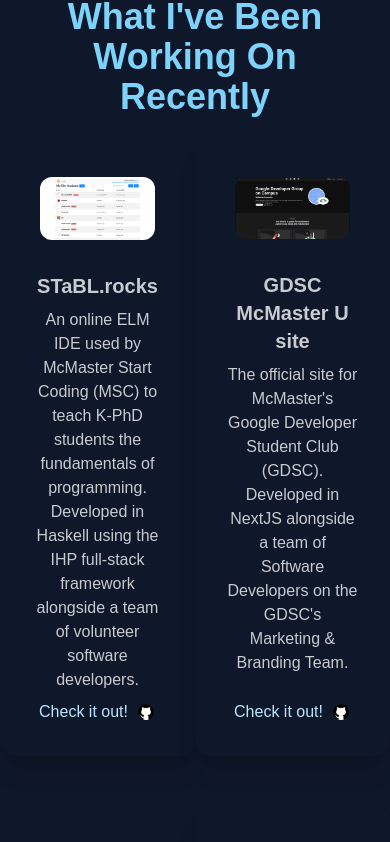
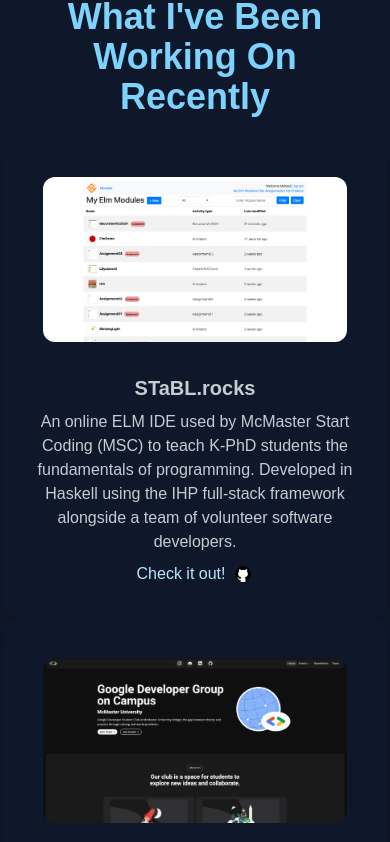
Before and after one commit to JosephMaltese/PortfolioSite, a Next.js app: page / in a window 390 px wide. Shown: the part 927-1769 px from the top of the page. Built offline with nearby package versions, Linux system fonts and the light colour scheme; grey boxes are pictures that could not be loaded.

Commit message:
Styling changes + added experience

```diff
--- a/app/components/Card.tsx
+++ b/app/components/Card.tsx
@@ -2,7 +2,7 @@
 
 const Card = ({ imageName, title, description, link }: { imageName: string, title: string, description: string, link: string }) => {
   return (
-    <div className="card bg-base-100 w-96 shadow-xl" style={{width: '700px'}}>
+    <div className="card bg-base-100 w-96 shadow-xl lg:w-[600px]" style={{minWidth: '300px'}}>
         <figure className="px-10 pt-10">
             <img
             src={imageName}
--- a/app/components/Experience.tsx
+++ b/app/components/Experience.tsx
@@ -12,13 +12,15 @@
           {
             title: "2025", content: (
               <div>
-                <ExperienceItem organizationName='Google Developer Student Club | McMaster University' role="Software Developer - Marketing & Branding Team" description='Works with a team of software developers and designers to build and maintain the club&apos;s new website for its 2025 rebranding. Uses the Next.js framework to deliver a modern and performant web experience.' date="January 2025 - Present" imageName='gdsc_logo.png'/>
+                <ExperienceItem organizationName='Fondation STaBL Foundation' role="Research Intern" description='Contributing to the design and development of a software project focused on improving computing education, under the
+supervision of Dr. Christopher Anand.' date="April 2025 - August 2025" imageName='fondation_stabl_foundation_logo.jpeg'/>
+                <ExperienceItem organizationName='Google Developer Student Club | McMaster University' role="Web Developer - Marketing & Branding Team" description='Worked with a team of software developers and designers to build and maintain the club&apos;s new website for its 2025 rebranding. Used the Next.js framework to deliver a modern and performant web experience.' date="January 2025 - April 2025" imageName='gdsc_logo.png'/>
               </div>
             )
           },
           { title:"2024", content: (
             <div>
-              <ExperienceItem organizationName='McMaster Start Coding | McMaster University' role="Software Architecture Team Member" description='Works with a team of volunteer software developers to maintain and develop the STaBL.rocks web application, which is used by McMaster Start Coding to teach K-PhD students the fundamentals of programming. Utilizes scrum methodologies. Uses the full-stack Haskell web framework, IHP.' date="September 2024-Present" imageName='mcmasterStartCoding.jpg'/>
+              <ExperienceItem organizationName='McMaster Start Coding | McMaster University' role="Full-Stack Developer" description='Works with a team of volunteer software developers to maintain and develop the STaBL.rocks web application, which is used by McMaster Start Coding to teach K-PhD students the fundamentals of programming. Utilizes scrum methodologies. Uses the full-stack Haskell web framework, IHP.' date="September 2024-Present" imageName='mcmasterStartCoding.jpg'/>
               <ExperienceItem organizationName='HammerHacks | McMaster University' role="Technical Mentor" description='Helped students brainstorm creative project ideas which fit the theme of the hackathon. Gave suggestions for which technologies could help them achieve their goals. Assisted with any technical issues that students faced throughout the course of the competition.' date="November 23, 2024" imageName='hammerHacks.webp'/>
             </div>
           ) },
--- a/app/components/Footer.tsx
+++ b/app/components/Footer.tsx
@@ -4,7 +4,7 @@
 const Footer = () => {
   return (
     <div className="flex flex-row justify-between mb-11 mt-14">
-      <p className='ml-14 mr-5'>Copyright © 2024 Joseph Maltese</p>
+      <p className='ml-14 mr-5'>Copyright © 2025 Joseph Maltese</p>
       <div className="flex flex-row mr-14">
         <SocialButton imageName="GithubSocialicon4.png" link="https://github.com/JosephMaltese"/>
         <SocialButton imageName="icons8-linkedin-64.png" link="https://www.linkedin.com/in/josephmaltese/"/>
--- a/app/components/LandingContent.tsx
+++ b/app/components/LandingContent.tsx
@@ -1,29 +1,4 @@
 import React from 'react'
-
-// const LandingContent = () => {
-//   return (
-//     <>
-//         <div className="hero bg-base-200 min-h-screen">
-//             <div className="hero-content flex-col lg:flex-row-reverse">
-//                 <img
-//                 src="/selfPortrait.jpg"
-//                 className="w-[70%] h-auto max-w-[80%] rounded-lg shadow-2xl md:w-[30%] md:h-[50%]" />
-//                 <div>
-//                 <h1 className="text-5xl font-bold">Hi, I&apos;m <span className="text-sky-300">Joseph Maltese</span></h1>
-//                 <p className="py-6">
-//                   A second-year Computer Science (BASc) Co-op student at McMaster University with a passion for coding and software development. I love to learn and explore new technologies, with particular
-//                   interest in full-stack development and artificial intelligence. As a member of the Software Architecture team for McMaster
-//                   Start Coding, I help develop the STaBL.rocks web application in Haskell, which is used to teach programming fundamentals
-//                   to K-PhD students. I actively participate in hackathons, where I enjoy collaborating with others to solve challenging problems
-//                   and build innovative projects.
-//                 </p>
-//                 </div>
-//             </div>
-//         </div>
-
-//     </>
-//   )
-// }
 
 const LandingContent = () => {
   return (
@@ -33,7 +8,7 @@
               <div className='justify-center'>
                 <h1 className="text-4xl sm:text-5xl font-bold px-5">Hi, I&apos;m <span className="text-sky-300">Joseph Maltese</span></h1>
                 <p className="py-10 px-5">
-                  A second-year Computer Science (BASc) Co-op student at McMaster University with a passion for coding and software development. I love to learn and explore new technologies, with particular
+                  An incoming third-year Computer Science (BASc) Co-op student at McMaster University with a passion for coding and software development. I love to learn and explore new technologies, with particular
                   interest in full-stack development and artificial intelligence. As a member of the Software Architecture team for McMaster
                   Start Coding, I help develop the STaBL.rocks web application in Haskell, which is used to teach programming fundamentals
                   to K-PhD students. I actively participate in hackathons, where I enjoy collaborating with others to solve challenging problems
--- a/app/components/Projects.tsx
+++ b/app/components/Projects.tsx
@@ -8,16 +8,16 @@
             <h2 className="text-sky-300 text-4xl sm:text-5xl font-bold mt-20 text-center max-w-[80%]">What I&apos;ve Been Working On Recently</h2>
         </div>
 
-        <div>
-            <div className='flex flex-row justify-center mt-5'>
+        <div className='flex flex-col items-center'>
+            <div className='flex sm:flex-row flex-col justify-center mt-5'>
                 <Card imageName='stabl.rocks.png' title='STaBL.rocks' description="An online ELM IDE used by McMaster Start Coding (MSC) to teach K-PhD students the fundamentals of programming. Developed in Haskell using the IHP full-stack framework alongside a team of volunteer software developers." link='https://stabl.rocks/' />
                 <Card imageName='gdscSite.png' title='GDSC McMaster U site' description="The official site for McMaster's Google Developer Student Club (GDSC). Developed in NextJS alongside a team of Software Developers on the GDSC's Marketing & Branding Team." link='https://gdscmcmasteru.ca/' />
             </div>
-            <div className='flex flex-row justify-center mt-12'>
+            <div className='flex sm:flex-row flex-col justify-center mt-5'>
                 <Card imageName="uoft_hacks_demo.gif" title="Moodify" description="Moodify is an AI-powered journaling platform developed at UofTHacks 12, designed to help users reflect, articulate their thoughts, and foster positive thinking. It uses generative AI technologies to summarize journal entries and offer unique perspectives." link="https://github.com/JosephMaltese/Moodify"/>
                 <Card imageName="homePage.png" title="Wedding RSVP Site" description="A full-stack web application for my brother's upcoming wedding to monitor guest attendance and allow guests to RSVP virtually. Deployed on Vercel!" link="https://github.com/JosephMaltese/WeddingSite-Frontend"/>
             </div>
-            <div className='flex flex-row justify-center mt-12'>
+            <div className='flex sm:flex-row flex-col justify-center mt-5'>
                 <Card imageName="Sudoku2.png" title="Sudoku Solver GUI" description="A GUI developed in C using the GTK toolkit to create an interactive application that solves Sudoku puzzles using a recursive backtracking algorithm." link="https://github.com/JosephMaltese/WeddingSite"/>
                 <Card imageName="Traffic2.png" title="Traffic Sign Classification AI" description="A neural network that identifies road signs (stop signs, yield signs, etc.) from images using the Keras, TensorFlow, and scikit-learn Libraries. Trained on the German Traffic Sign Recognition Benchmark (GTSRB) dataset." link="https://github.com/me50"/>
             </div>
```
Also changed, not shown: public/fondation_stabl_foundation_logo.jpeg (added).
